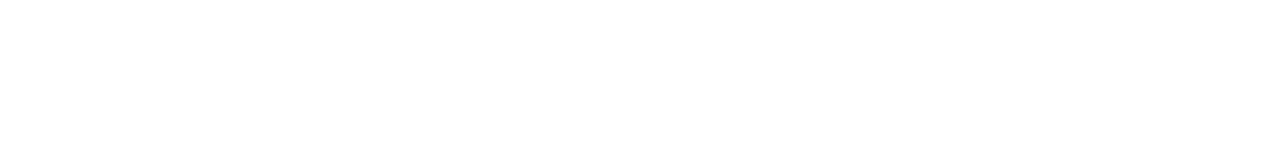
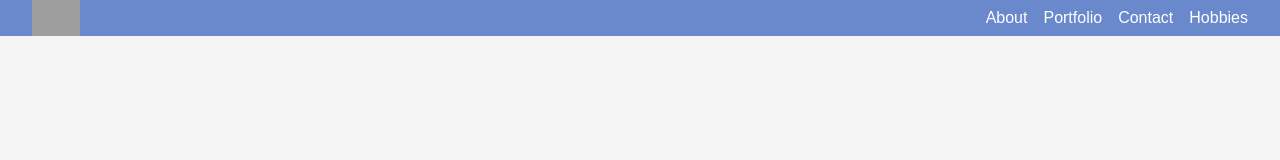
Before and after one commit to dufmel/flexbox, a plain HTML site: page index.html in a window 1280 px wide. Drawn offline with Linux system fonts and the light colour scheme; grey boxes are pictures that could not be loaded.

Commit message:
Flexbox basics complete

```diff
--- a/index.html
+++ b/index.html
@@ -4,9 +4,20 @@
     <meta charset="UTF-8">
     <meta http-equiv="X-UA-Compatible" content="IE=edge">
     <meta name="viewport" content="width=device-width, initial-scale=1.0">
+    <link rel="stylesheet" href="style.css">
     <title>Flexbox Lesson</title>
 </head>
 <body>
+        <nav class="parent-container">
 
+                <img id="logo" src="https://images-ext-2.discordapp.net/external/_vz2sOWjqYyXwyndUan3KxzafFwOjOoqZxoqpdLFG8s/https/cdn4.iconfinder.com/data/icons/logos-3/600/React.js_logo-1024.png?width=671&height=671" alt="React logo">
+
+            <div class="menu-items">
+                <a class="nav-link" href="">About</a>
+                <a class="nav-link" href="">Portfolio</a>
+                <a class="nav-link" href="">Hobbies</a>
+                <a class="nav-link" href="">Contact</a>
+            </div>
+        </nav>
 </body>
 </html>
--- a/style.css
+++ b/style.css
@@ -0,0 +1,71 @@
+/*
+    ?Flexbox
+    * module diving our wireframe
+    * divides wireframes into parent & child containers
+    * uses custom properties and values
+    * it uses the pattern of parents controlling children
+*/
+
+*{
+    margin: 0;
+    padding: 0;
+}
+
+body{
+    background-color: whitesmoke;
+    font-family: Arial, Helvetica, sans-serif;
+}
+
+.parent-container{
+    background-color: #6a89cc;
+    padding-left:1em;
+    padding-right:2em;
+    display:flex;
+    /* Enables use of flex container */
+    flex-direction: row;
+    /* Defines main and cross axes (row is default) */
+    flex-wrap: wrap;
+    /* Enables break into next line when resizing screen */
+    justify-content: space-between;
+       /* Aligns along the main axis */
+}
+
+.menu-items{
+    display: flex;
+    flex-direction: row;
+    align-items: center;
+    /* Aligns across the cross axis */
+    gap: 1em;
+    /* Controls space between children (does not include the outer edges, the outer edges are controlled by padding) */
+
+}
+
+.nav-link{
+    color: white;
+    text-decoration: none;
+
+}
+
+.nav-link:nth-child(3){
+    order: 4;
+}
+/* How to access a specific element without assigning it an ID (n + #) will tell you how many items
+
+:nth-child() allows access to element thru its node position
+order modifies the default order of elements
+*/
+
+/* .nav-link:nth-child(1){
+    align-self: flex-end;
+    /* Cross axis alignmne tof individual children */
+/* } */
+
+/* .nav-link:nth-child(3){
+    align-self: flex-start;
+} */
+
+#logo{
+    width: 3em;
+    padding-right: 1em;
+    padding-left: 1em;
+}
```
